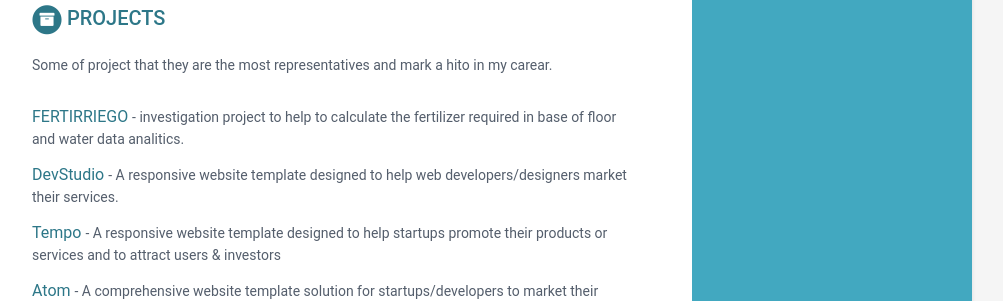
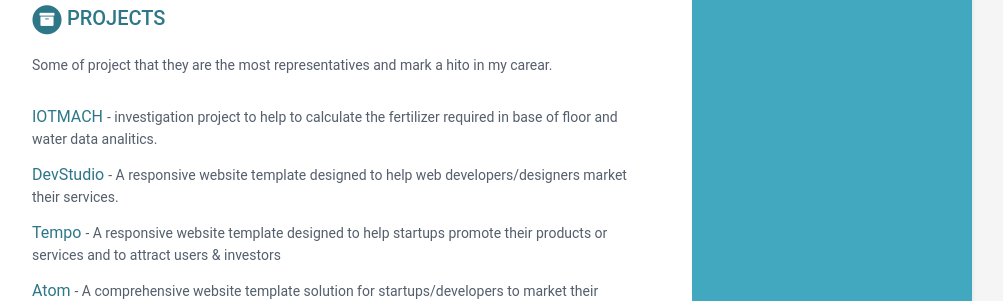
Before and after one commit to elcordova/caring-europa-fe48a, a Jekyll site: the page built from index.html, in a window 1280 px wide. Shown: the part 1164-1465 px from the top of the page, without its empty margins (168-1171 px from the left). Built offline with Jekyll 4.4.1, drawn with Linux system fonts in a browser that asks for light colours.

Commit message:
data.yml: changed

```diff
--- a/_data/data.yml
+++ b/_data/data.yml
@@ -87,7 +87,7 @@ projects:
   intro: >
     Some of project that they are the most representatives and  mark a hito in my carear.
   assignments:
-    - title: FERTIRRIEGO
+    - title: IOTMACH
       link: '#hook'
       tagline: >-
         investigation project to help to calculate the fertilizer required in base of floor and water data analitics.
```
